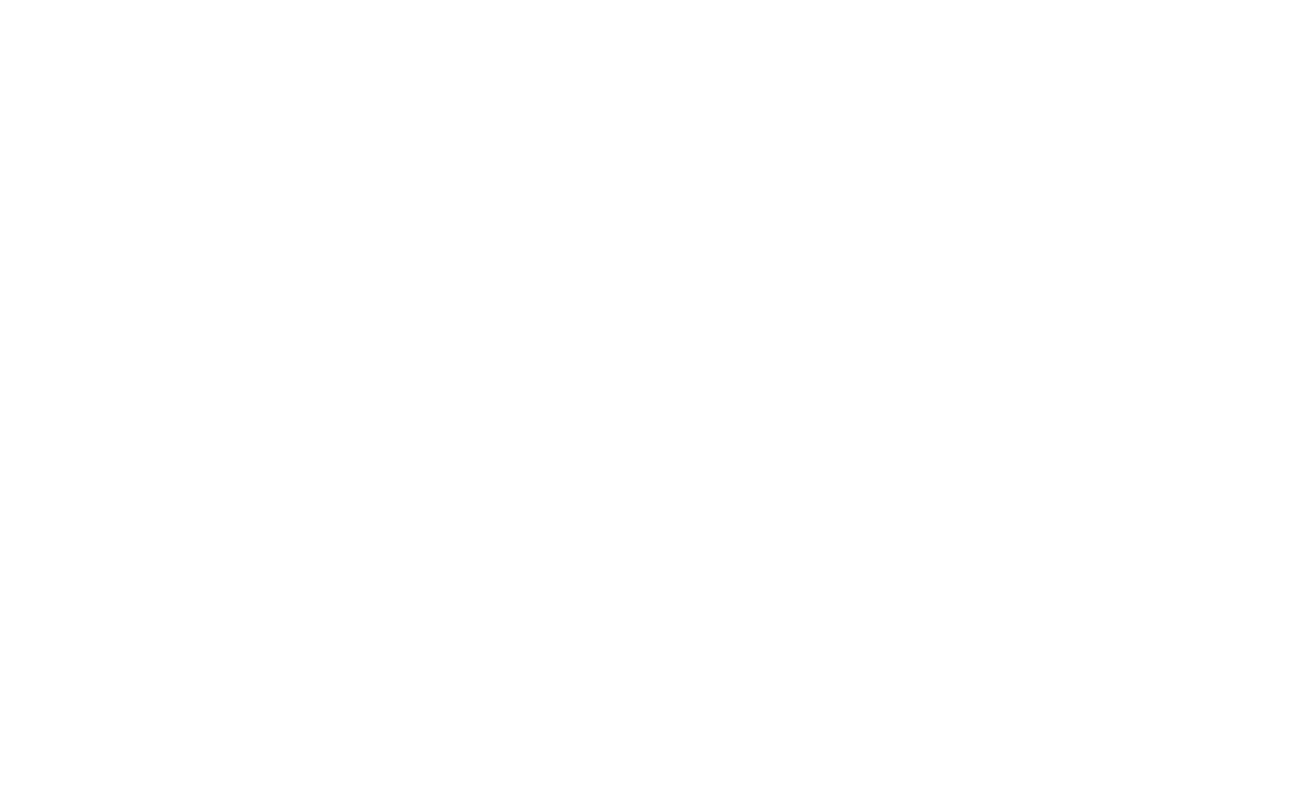
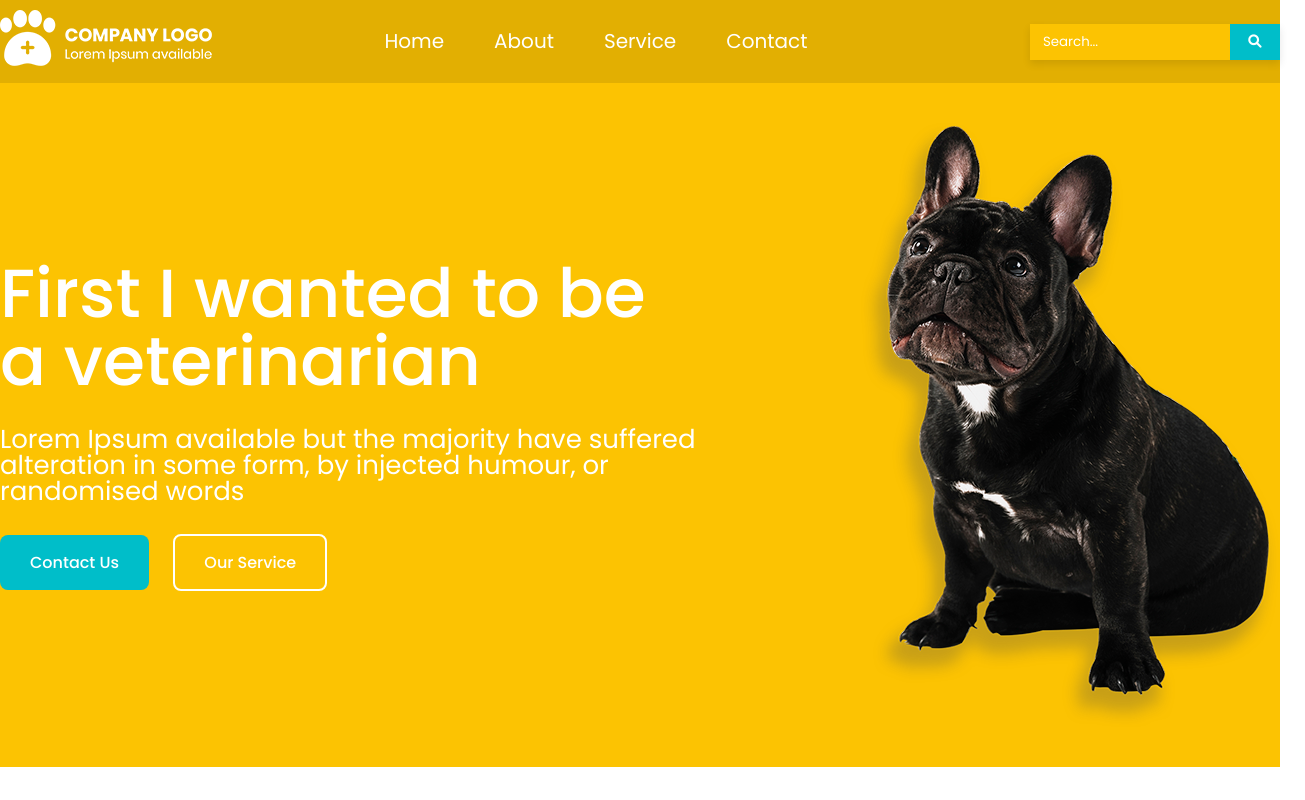
Before and after one commit to philippemesquita/Veterinary-Clinic, a plain HTML site: page index.html in a window 1280 px wide. Shown: the whole page, 1305 px wide, since content can reach past the window. Drawn offline with Linux system fonts and the light colour scheme.

Commit message:
Criado a home do site

```diff
--- a/css/style.css
+++ b/css/style.css
@@ -4,6 +4,7 @@
     --primary:      #fcc302;
     --secondary:    #daac00;
     --tertiary:     #00bec9;
+    --color-hover:  #0098a0;
     --text-color:   #313243;
     --white-color:  #ffffff;
 }
@@ -13,4 +14,151 @@
     padding: 0;
     box-sizing: border-box;
     font-family: "Poppins", sans-serif;
+    text-decoration: none;
 }
+
+.container{
+    max-width: 1280px;
+    margin: auto;
+}
+
+.main-header{
+    background-color: var(--primary);
+    width: 100%;
+}
+
+.header{
+    background-color: rgba(0, 0, 0, 0.1);
+}
+
+.main-header .main-nav{
+    display: flex;
+    flex-wrap: wrap;
+    align-items: center;
+    justify-content: space-between;
+    padding: 10px 0;
+}
+
+.main-header .main-nav .nav-items ul{
+    display: flex;
+}
+
+.main-header .main-nav .nav-items ul li{
+    list-style: none;
+    margin-right: 50px;
+}
+
+.main-header .main-nav .nav-items a{
+    font-size: 20px;
+    color: var(--white-color);
+}
+
+.main-header .main-nav .nav-items a::after{
+    content: "";
+    display: block;
+    width: 0;
+    height: 2px;
+    background-color: var(--tertiary);
+    transition: width .3s;
+}
+
+.main-header .main-nav .nav-items a:hover::after{
+    width: 100%;
+}
+
+.nav-search{
+    background-color: var(--primary);
+    padding: 8px;
+    display: flex;
+    box-shadow: 0 4px 8px rgba(0, 0, 0, 0.1);
+    position: relative;
+    width: 250px;
+}
+
+.nav-search .input-search{
+    background-color: transparent;
+    border: none;
+    outline: none;
+    flex: 1;
+    padding: 0 5px;
+    color: var(--white-color);
+
+}
+
+::placeholder{
+    color: var(--white-color);
+}
+
+.nav-search .btn-search{
+    border: none;
+    background-color: var(--tertiary);
+    color: var(--white-color);
+    position: absolute;
+    right: 0;
+    top: 0;
+    width: 50px;
+    height: 36px;
+    cursor: pointer;
+}
+
+.main-header .main-home{
+    display: flex;
+    align-items: center;
+    justify-content: space-between;
+    padding: 40px 0;
+}
+
+.main-header .main-home .cta-home{
+    width: 55%;
+    color:var(--white-color);
+}
+
+.main-header .main-home .cta-home h1{
+    font-size: 68px;
+    font-weight: 500;
+    line-height: 1;
+    padding-bottom: 30px;
+}
+
+.main-header .main-home .cta-home p{
+    font-size: 26px;
+    font-weight: 400;
+    line-height: 1;
+    padding-bottom: 30px;
+}
+
+.main-header .main-home .img-home{
+    display: flex;
+    align-items: center;
+    justify-content: center;
+}
+
+.main-header .main-home .cta-home .btn{
+    background-color: var(--tertiary);
+    color: var(--white-color);
+    font-size: 16px;
+    font-weight: 500;
+    padding: 15px 30px;
+    border-radius: 8px;
+    border: none;
+    margin-right: 20px;
+    cursor: pointer;
+}
+
+.main-header .main-home .cta-home .btn-outline{
+    background-color: transparent;
+    border: 2px solid var(--white-color);
+    color: var(--white-color);
+    font-size: 16px;
+    font-weight: 500;
+    padding: 14px 29px;
+    border-radius: 8px;
+    margin-right: 20px;
+    cursor: pointer;
+}
+
+.main-header .main-home .cta-home .btn:hover,
+.main-header .main-home .cta-home .btn-outline:hover{
+    background-color: var(--color-hover);
+    transition: .3s ease-in;
+}
--- a/index.html
+++ b/index.html
@@ -3,6 +3,8 @@
 <head>
     <meta charset="UTF-8">
     <meta name="viewport" content="width=device-width, initial-scale=1.0">
+
+    <link rel="stylesheet" href="https://cdnjs.cloudflare.com/ajax/libs/font-awesome/6.0.0-beta3/css/all.min.css" integrity="sha512-Fo3rlrZj/k7ujTnHg4CGR2D7kSs0v4LLanw2qksYuRlEzO+tcaEPQogQ0KaoGN26/zrn20ImR1DfuLWnOo7aBA==" crossorigin="anonymous" referrerpolicy="no-referrer" />
 
     <link rel="stylesheet" href="css/style.css">
 
@@ -10,5 +12,39 @@
 </head>
 <body>
 
+    <header class="main-header">
+        <div class="header">
+            <nav class="container main-nav">
+                <a href="#" title="Logo Clínica Veterinária"><img src="img/Logo.png" alt="Logo Clínica Veterinária"></a>
+                <div class="nav-items">
+                    <ul>
+                        <li><a href="#">Home</a></li>
+                        <li><a href="#">About</a></li>
+                        <li><a href="#">Service</a></li>
+                        <li><a href="#">Contact</a></li>
+                    </ul>
+                </div>
+                <div class="nav-search">
+                    <input type="text" placeholder="Search..." class="input-search">
+                    <button type="submit" class="btn-search"><i class="fa-solid fa-magnifying-glass"></i></button>
+                </div>
+            </nav>
+        </div>
+
+        <div class="container">
+            <div class="main-home">
+                <div class="cta-home">
+                    <h1>First I wanted to be a veterinarian</h1>
+                    <p>Lorem Ipsum available but the majority have suffered alteration in some form, by injected humour, or randomised words</p>
+                    <button class="btn">Contact Us</button>
+                    <button class="btn-outline">Our Service</button>
+                </div>
+                <div class="img-home">
+                    <img src="img/Dog.png" alt="">
+                </div>
+            </div>
+        </div>
+    </header>
+
 </body>
 </html>
```
